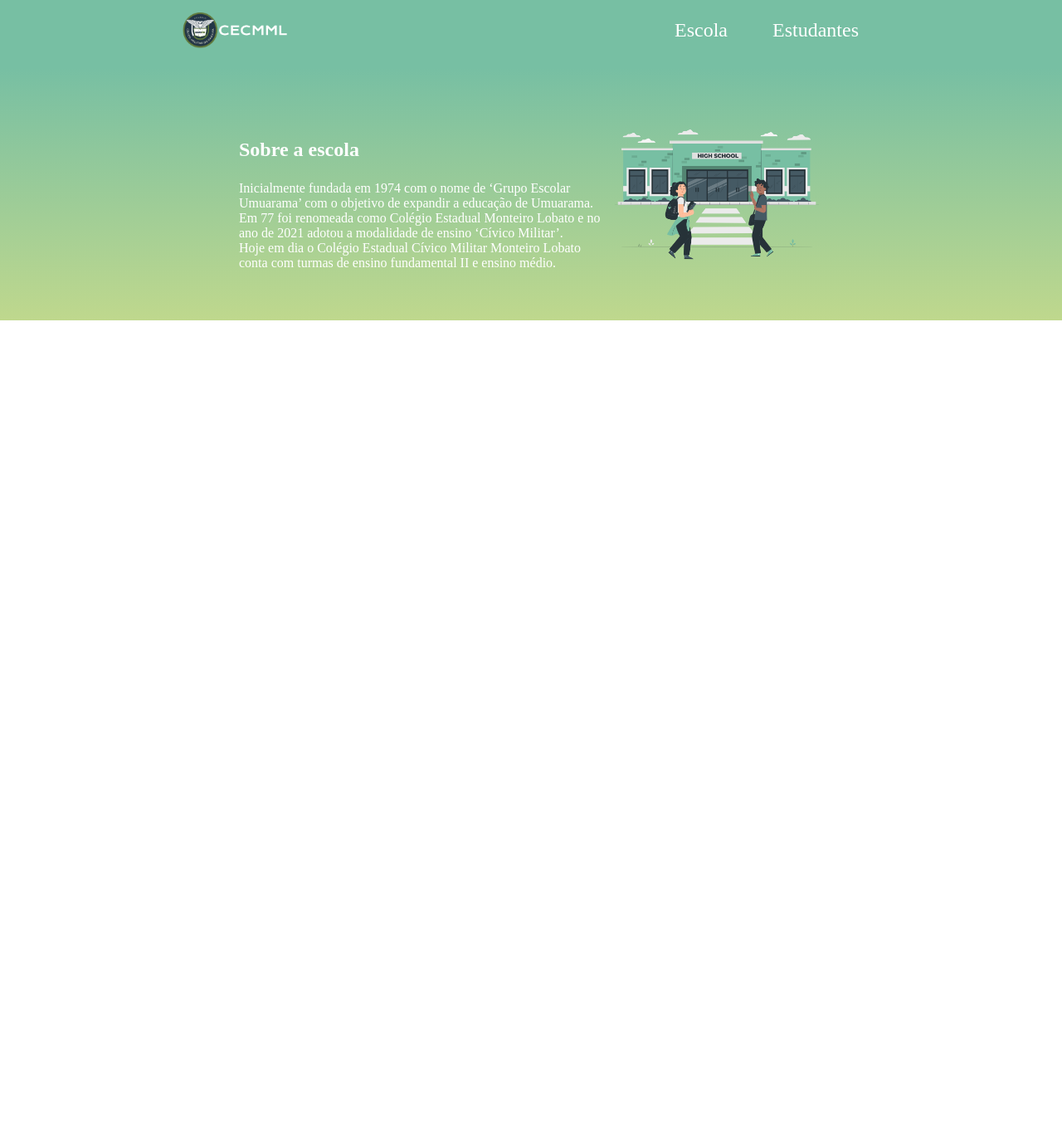
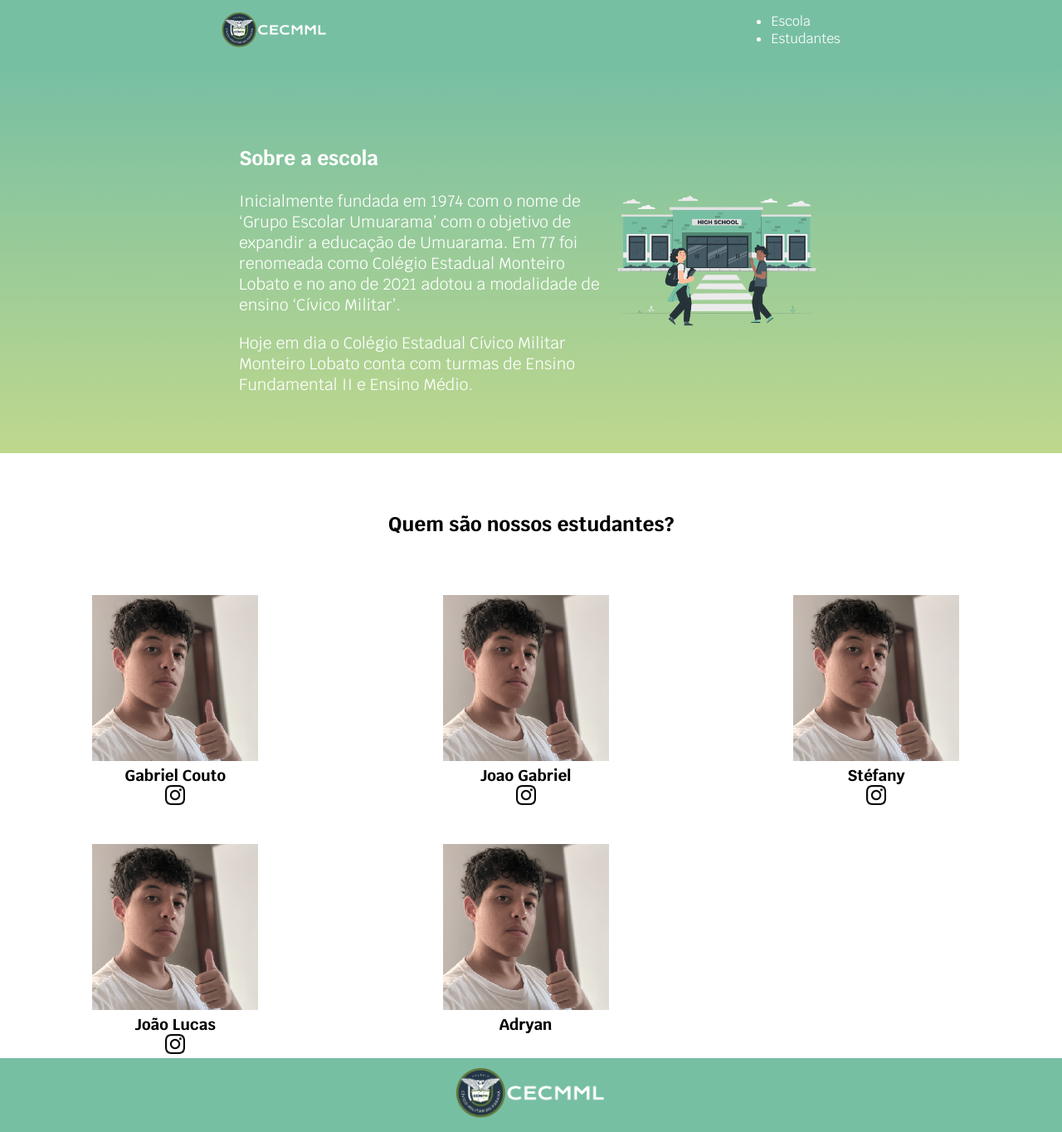
Before and after one commit to GabrielFerCouto/site-trabalho, a plain HTML site: page index.html in a window 1280 px wide. Shown: the part 9-1373 px from the top of the page at 83% size. Before the commit the page ends 800 px from the top, so only its background shows below. Drawn offline with Linux system fonts and the light colour scheme.

Commit message:
Tudo Pronto

```diff
--- a/index.html
+++ b/index.html
@@ -5,22 +5,61 @@
     <meta name="viewport" content="width=device-width, initial-scale=1.0">
     <title>Document</title>
     <link rel="stylesheet" href="style.css">
+    <link rel="preconnect" href="https://fonts.googleapis.com">
+    <link rel="preconnect" href="https://fonts.gstatic.com" crossorigin>
+    <link href="https://fonts.googleapis.com/css2?family=Krub:ital,wght@0,200;0,300;0,400;0,500;0,600;0,700;1,200;1,300;1,400;1,500;1,600;1,700&display=swap" rel="stylesheet">
 </head>
 <body>
     <header class="cabecalho">
         <img class="cabecalho-img" src="carlos.png" alt="logo colegio Cívico Militar do Paraná">
         <ul>
-            <li class="cabecalho-lista-item">Escola</li>
-            <li class="cabecalho-lista-item">Estudantes</li>
+            <li class="cabecalho-lista-item"><a href="#escola">Escola</a></li>
+            <li class="cabecalho-lista-item"><a href="#estudante-todos">Estudantes</a></li>
         </ul>
     </header>
-    <section class="escola">
+    <section id="escola">
         <div class="escola-div-conteudo">
         <h2 class="escola-titulo">Sobre a escola</h2>
         <p class="escola-text1">Inicialmente fundada em 1974 com o nome de ‘Grupo Escolar Umuarama’ com o objetivo de expandir a educação de Umuarama. Em 77 foi renomeada como Colégio Estadual Monteiro Lobato e no ano de 2021 adotou a modalidade de ensino ‘Cívico Militar’.</p>
-        <p class="escola-text2">Hoje em dia o Colégio Estadual Cívico Militar Monteiro Lobato conta com turmas de ensino fundamental II e ensino médio.</p>
+        <br>
+        <p class="escola-text2">Hoje em dia o Colégio Estadual Cívico Militar Monteiro Lobato conta com turmas de Ensino Fundamental II e Ensino Médio.</p>
         </div>
         <img class="escola-img" src="High School-pana.png" alt="dois estudantes na escola">
     </section>
+    <section class="estudante">
+        <h2 class="estudante-titulo">Quem são nossos estudantes?</h2>
+        <div id="estudante-todos">
+            <div class="estudante-div">
+                <img class="estudante-img" src="estudantes/Gabriel Couto.png" alt="foto do Couto">
+            <h3 class="estudante-nome">Gabriel Couto</h3>
+            <a href="https://www.instagram.com/gabrielcou_?igsh=MzZtM2puZHI2MTM1"><img class="estudante-insta" src="icons/instagram.png" alt="ícone de instagram"></a>
+            </div>
+            <div class="estudante-div">
+                <img class="estudante-img" src="estudantes/Gabriel Couto.png" alt="foto do Couto">
+            <h3 class="estudante-nome">Joao Gabriel</h3>
+            <a href="https://www.instagram.com/gabrielcou_?igsh=MzZtM2puZHI2MTM1"><img class="estudante-insta" src="icons/instagram.png" alt="ícone de instagram"></a>
+            </div>
+            <div class="estudante-div">
+                <img class="estudante-img" src="estudantes/Gabriel Couto.png" alt="foto do Couto">
+            <h3 class="estudante-nome">Stéfany</h3>
+            <a href="https://www.instagram.com/gabrielcou_?igsh=MzZtM2puZHI2MTM1"><img class="estudante-insta" src="icons/instagram.png" alt="ícone de instagram"></a>
+            <br>
+            <br>
+            <br>
+            </div>
+            <div class="estudante-div">
+                <img class="estudante-img" src="estudantes/Gabriel Couto.png" alt="foto do Couto">
+            <h3 class="estudante-nome">João Lucas</h3>
+            <a href="https://www.instagram.com/gabrielcou_?igsh=MzZtM2puZHI2MTM1"><img class="estudante-insta" src="icons/instagram.png" alt="ícone de instagram"></a>
+            </div>
+            <div class="estudante-div">
+                <img class="estudante-img" src="estudantes/Gabriel Couto.png" alt="foto do Couto">
+            <h3 class="estudante-nome">Adryan</h3>
+            </div>
+        </div>
+    </section>
+    <footer class="rodape">
+        <img class="img-rodape" src="carlos.png" alt="logo Civico Militar Paraná">
+    </footer>
 </body>
 </html>
--- a/style.css
+++ b/style.css
@@ -1,6 +1,12 @@
 *{
     margin: 0;
     padding: 0;
+}
+
+body{
+    font-family: "Krub", sans-serif;
+    font-weight: 400;
+    font-style: normal;
 }
 
 .cabecalho{
@@ -9,26 +15,27 @@
     display: flex;
     justify-content: space-around;
     align-items: center;
-    padding: 12px 0;
+    padding: 24px 0;
 }
 
 .cabecalho-img {
     width: 10%;
 }
 
-.cabecalho-lista-item{
+.cabecalho-lista-item a{
     display: inline-block;
-    margin: 20px 25px;
-    font-size: 24px;
+    text-decoration: none;
+    color: white;
 }
 
-.escola{
+
+#escola{
     background-image: linear-gradient(#77BFA3, #BFD88D);
     color: white;
     display: flex;
     justify-content: center;
     align-items: center;
-    padding: 24px 0;
+    padding: 70px 0;
 }
 
 .escola-img{
@@ -40,4 +47,46 @@
 }
 .escola-titulo{
     padding: 24px 0;
+    font-family: "Krub", sans-serif;
+    font-weight: 700;
+    font-style: normal;
 }
+
+.estudante-insta{
+    width: 24px;
+}
+
+.estudante-titulo{
+    font-family: "Krub", sans-serif;
+    font-weight: 700;
+    font-style: normal;
+    text-align: center;
+    padding: 70px 0;
+}
+
+.estudante-div{
+    text-align: center;
+}
+
+#estudante-todos{
+    display: grid;
+    grid-template-columns: 33% 33% 33%;
+}
+
+.rodape{
+    background-color: #77BFA3;
+    text-align: center;
+}
+
+.img-rodape{
+    height: 60px;
+    padding: 12px;
+}
+
+.escola-text1 {
+    font-size: larger;
+}
+
+.escola-text2 {
+    font-size: larger;
+}
```
Also changed, not shown: estudantes/Gabriel Couto.png (added), icons/instagram.png (added).
